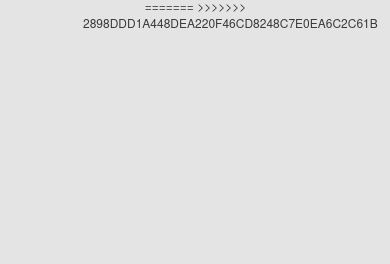
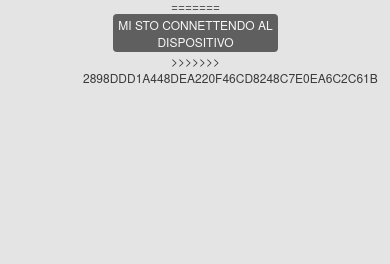
Before and after one commit to edo1998/fpass, a plain HTML site: page FPassApp/www/index.html in a window 390 px wide. Shown: the part 580-844 px from the top of the page. Drawn offline with Linux system fonts and the light colour scheme; some packages are replaced by stand-ins of ours.

Commit message:
sistemato conflitto

```diff
--- a/FPassApp/www/index.html
+++ b/FPassApp/www/index.html
@@ -50,6 +50,7 @@
             <p class="event listening">Connecting to Device</p>
             <p class="event received">Il dispositivo è collegato</p>
 =======
+            <p class="event listening">Mi sto connettendo al dispositivo</p>
             <p class="event received">Device is Ready</p>
 >>>>>>> 2898ddd1a448dea220f46cd8248c7e0ea6c2c61b
         </div>
```
